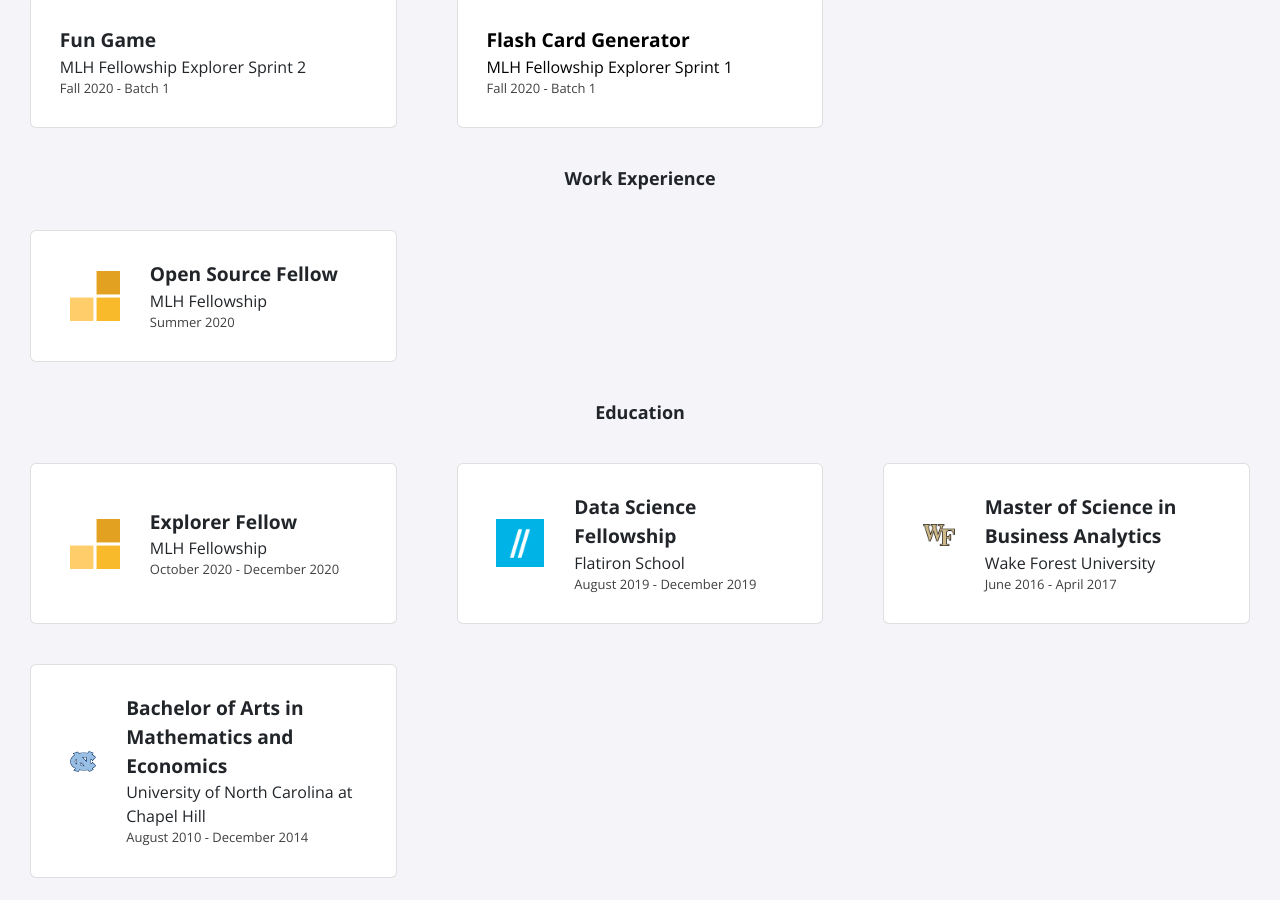
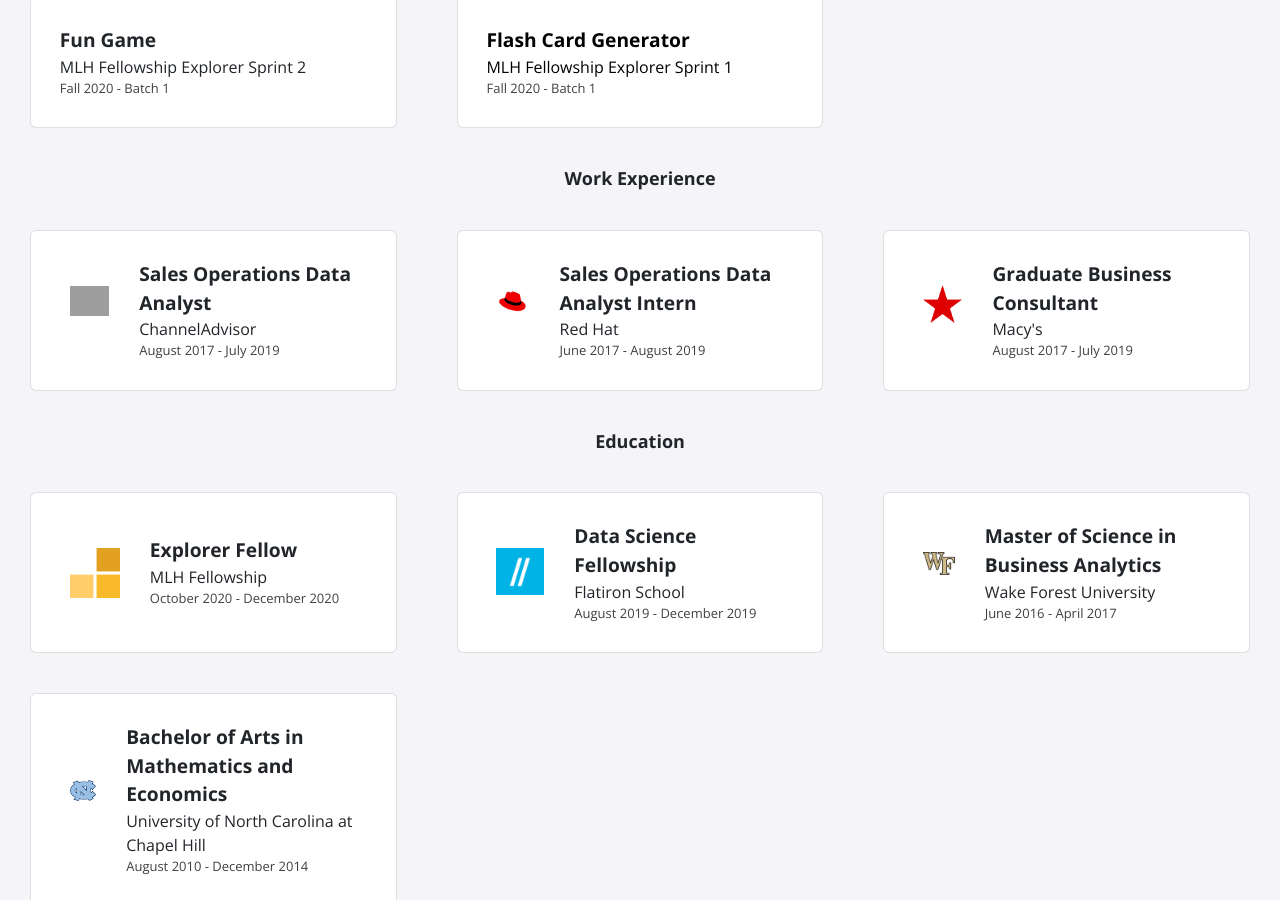
Before and after one commit to aneeshkodali/portfolio, a Jekyll site: the page built from index.html, in a window 1280 px wide and 900 px high, scrolled down 677 px. Built offline with Jekyll 4.4.1, drawn with Linux system fonts in a browser that asks for light colours; nearby versions of some CDN libraries; grey boxes are pictures that could not be loaded.

Commit message:
Complete Experience Section

```diff
--- a/_data/experience.yml
+++ b/_data/experience.yml
@@ -1,4 +1,14 @@
-- role: Open Source Fellow
-  company: MLH Fellowship
-  dates: Summer 2020
-  logo: fellowship.svg
+- role: Sales Operations Data Analyst
+  company: ChannelAdvisor
+  dates: August 2017 - July 2019
+  logo: channeladvisor.jpeg
+
+- role: Sales Operations Data Analyst Intern
+  company: Red Hat
+  dates: June 2017 - August 2019
+  logo: redhat.png
+
+- role: Graduate Business Consultant
+  company: Macy's
+  dates: August 2017 - July 2019
+  logo: macys.png
```
Also changed, not shown: assets/img/experience/channeladvisor.jpg (added), assets/img/experience/macys.png (added), assets/img/experience/redhat.png (added).
